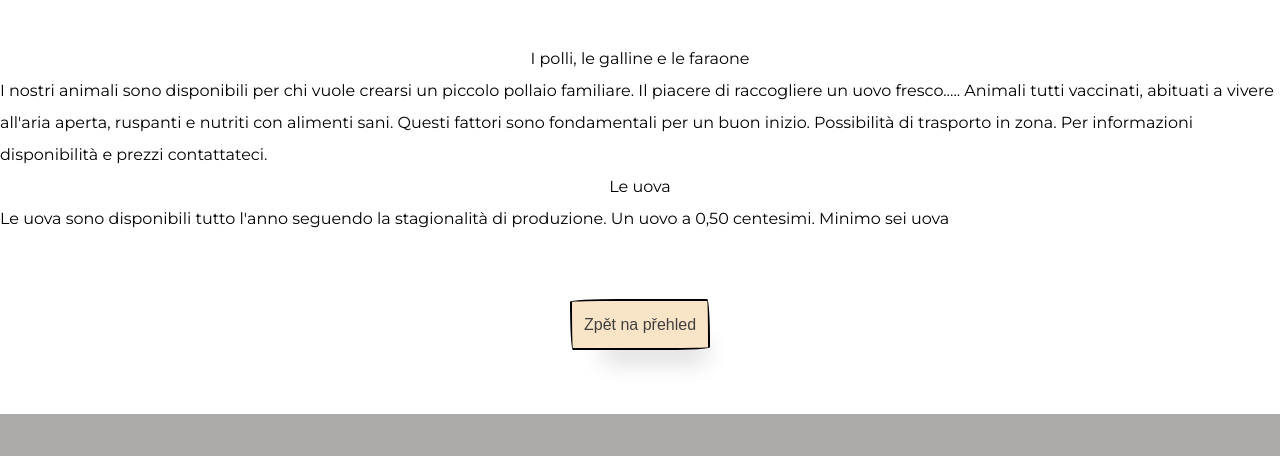
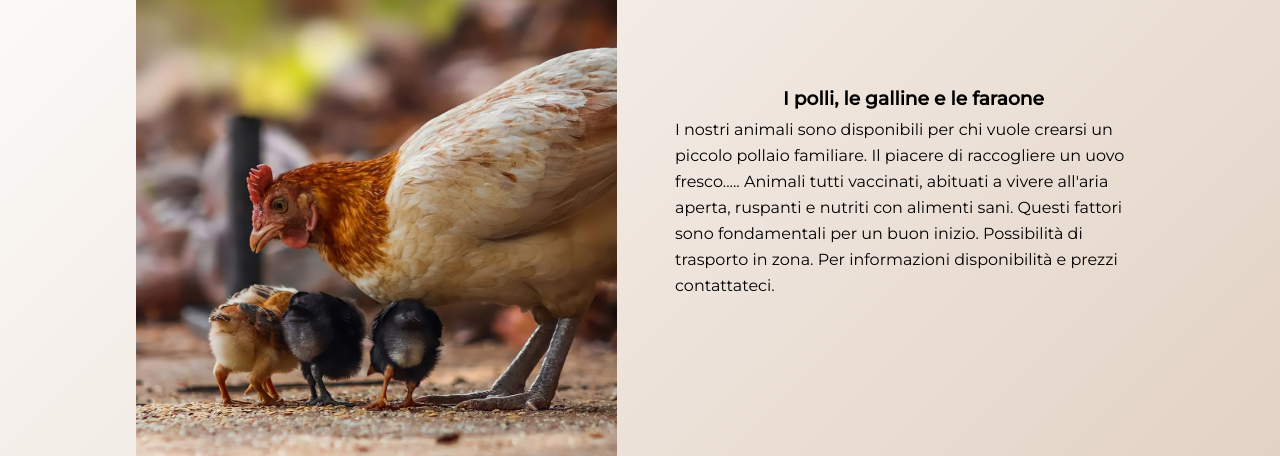
Before and after one commit to vercik13/RiccioVerde, an Eleventy site: page pollaio.html in a window 1280 px wide. Shown: the part 504-960 px from the top of the page. Built offline with nearby package versions, Linux system fonts and the light colour scheme; Eleventy itself is replaced by a stand-in of ours; files that its build step writes are made by us from their sources; grey boxes are pictures that could not be loaded.

Commit message:
aktualizace

```diff
--- a/pollaio.html
+++ b/pollaio.html
@@ -13,34 +13,52 @@ layout: layouts/sablona.njk
 <!-- Galerie rozdělení -->
 <div class="hero">
 
-  <div class="services__header">
-    <h1>I polli, le galline e le faraone</h1>
+<div class="services__wrapper">
+  <div class="services__content">
+
+    <div class="services__parts">
+      <div class="row">
+        <div class="left">
+          <img class="services__part-one-photo" src="/images/kurnik.jpg">
+        </div>
+
+        <div class="right">
+          <div class="content">
+
+            <h3>I polli, le galline e le faraone</h3>
+            <p>
+              I nostri animali sono disponibili per chi vuole crearsi un piccolo pollaio familiare.                      Il piacere di raccogliere un uovo fresco.....                                                                               Animali tutti vaccinati, abituati a vivere all'aria aperta, ruspanti e nutriti con alimenti sani. Questi fattori  sono fondamentali per un buon inizio.                                                          Possibilità di trasporto in zona.           Per informazioni disponibilità e prezzi contattateci.
+            </p>
+          </div>
+        </div>
+      </div>
     </div>
 
 
-<p class="vendita-p">
-  I polli, le galline e le faraone
-</p>
+    <div class="row">
 
-<p>
-  I nostri animali sono disponibili per chi vuole crearsi un piccolo pollaio familiare.                      Il piacere di raccogliere un uovo fresco.....                                                                               Animali tutti vaccinati, abituati a vivere all'aria aperta, ruspanti e nutriti con alimenti sani. Questi fattori  sono fondamentali per un buon inizio.                                                          Possibilità di trasporto in zona.           Per informazioni disponibilità e prezzi contattateci.
-</p>
-
-
-<p class="vendita-p">
-  Le uova
-</p>
-
+      <div class="right">
+        <div class="content">
+          <h3>Le uova</h3>
           <p>
             Le uova sono disponibili tutto l'anno seguendo la stagionalità di produzione.
             Un uovo a 0,50 centesimi. Minimo sei uova
-
           </p>
 
+        </div>
+      </div>
+
+      <div class="left">
+        <img class="services__part-one-photo" src="/images/eggs.jpg" alt="">
+      </div>
+
+    </div>
 
           <div class="services__button">
             <a href="/vendita/"> <button class="services-gallery">Zpět na přehled</button></a>
           </div>
 
+    </div>
 
 </div>
+</div>
```
Also changed, not shown: images/270587079_2321109078031215_5641140349878783859_n.jpg (deleted), images/271228651_332241245437545_6067670365106127089_n.jpg (deleted), images/271247410_983986025537564_145951612722664019_n.jpg (deleted), images/271283379_1134624267284918_287783901714139176_n.jpg (deleted), images/271609867_472900867531741_2004481980617274713_n.jpg (deleted), images/271654095_692248895095828_1777380614276031533_n.jpg (deleted), images/271789047_1029446474305049_2558209224964095838_n.jpg (deleted), images/eggs.jpg (added), images/kurnik.jpg (added). Lines whose indentation alone changed are shown as unchanged.
